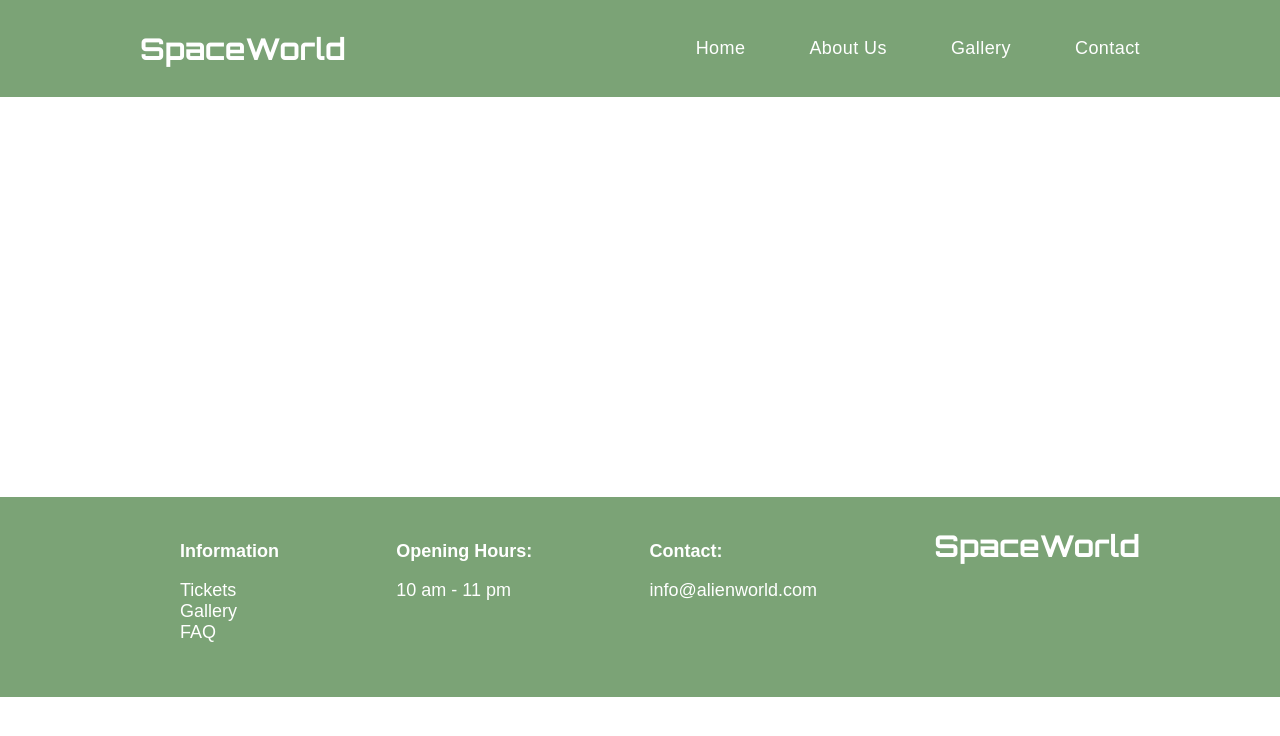
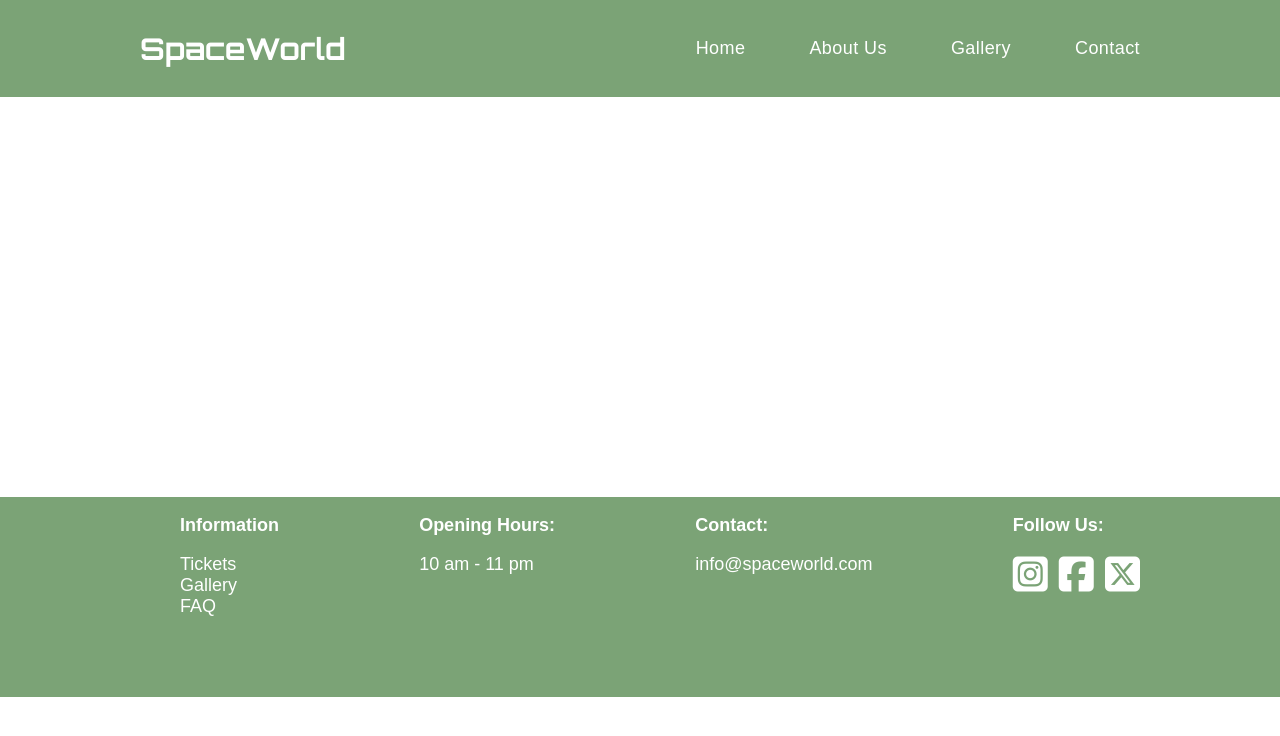
Before and after one commit to ssannejohansson/group, a plain HTML site: page index.html in a window 1280 px wide. Drawn offline with Linux system fonts and the light colour scheme; a web font is replaced by a local one.

Commit message:
footer update

```diff
--- a/index.html
+++ b/index.html
@@ -3,17 +3,20 @@
 <head>
     <meta charset="UTF-8">
     <meta name="viewport" content="width=device-width, initial-scale=1.0">
-    <title>Document</title>
+    <title>Footer 2</title>
 
     <link rel="preconnect" href="https://fonts.googleapis.com">
     <link rel="preconnect" href="https://fonts.gstatic.com" crossorigin>
     <link href="https://fonts.googleapis.com/css2?family=Caprasimo&family=Orbitron:wght@400..900&display=swap" rel="stylesheet">
+
+    <script src="https://kit.fontawesome.com/ad5c36405b.js" crossorigin="anonymous"></script>
+
     <link rel="stylesheet" href="styles/index.css">
+    <link rel="stylesheet" href="reset">
+</head>
 
-</head>
-<body>
-    <!--Header with logo and nav -->
-    <header>
+  <!-- Header with logo and nav-->
+   <header>
         <h3 class="logo__header">SpaceWorld</h3>
 
         <nav>
@@ -26,18 +29,18 @@
         </nav>
     </header>
 
-    <!--Own content-->
+<body>
+<main>
 
-    <main>
+<!-- First section -->
+    <section class="first__section">
+        <section class="first__wrapper">
 
-        <div class="own">
-        </div>
+</main>
 
-    </main>
-
-    <!--Footer-->
+<!-- Footer -->
     <footer>
-       <div class="footer__container">
+        <div class="footer__container">
             <section>
                 <ul class="footer__list">
                     <p class="footer__label">Information</p>
@@ -55,42 +58,21 @@
 
             <section>
                 <p class="footer__label">Contact:</p>
-                <p>info@alienworld.com
-                </p>
+                <p>info@spaceworld.com</p>
             </section>
 
-            <seciton>
-                <h3 class="logo__footer">SpaceWorld</h3>
-            </seciton>
+            <section>
+                <p class="footer__label">Follow Us:</p>
+                <section>
+                <p class="icons">
+                <i class="fa-brands fa-square-instagram"></i>
+                <i class="fa-brands fa-square-facebook"></i>
+                <i class="fa-brands fa-square-x-twitter"></i></p>
+            </section>
+        </section>
+
         </div>
 
     </footer>
-
-
-    <!-- <container class="footer">
-        <section>
-            <img src="images/Logo.svg" class="logo" alt="Productly logo">
-        </section>
-
-        <section>
-            <ul class="footer__list">
-                <li><a href="#">About Us</a></li>
-                <li><a href="#">Blog</a></li>
-                <li><a href="#">Contact</a></li>
-                <li><a href="#">Fact</a></li>
-                <li><a href="#">Disclaimer</a></li>
-                <li><a href="#">Financing</a></li>
-                <li><a href="#">Privacy Policy</a></li>
-                <li><a href="#">Terms of Service</a></li>
-            </ul>
-        </section>
-
-        <section class="footer__right">
-            <div class="footer__rectangle"></div>
-            <button class="sign-up-now-footer">Sign up Now</button>
-        </section>
-    </container>
-</footer>-->
-
 </body>
 </html>
--- a/styles/index.css
+++ b/styles/index.css
@@ -78,11 +78,16 @@ header {
 
 /* Own content */
 
-.own {
-    width: 500px;
-    height: 400px;
+
+.first__section {
+    width: 100%;
+    min-height: 400px;
+    height: 100%;
+    background-color: #fff;
+    display: flex;
+    justify-content: space-evenly;
+    align-items: center;
 }
-
 
 
 
@@ -108,16 +113,30 @@ header {
     list-style: none;
 }
 
-.footer__list li a:hover {
-    color: #5A5274;
-    /* Have not decided on this, using purple for now */
+.footer__list li:hover {
+    transform: scale(1.1);
+    font-weight: bold;
+    cursor: pointer;
 }
+
 
 .footer__label {
     font-family: arial, sans-serif;
     font-weight: bold;
     font-size: 18px;
     color: #fff;
+}
+
+
+.icons {
+    margin: auto;
+font-size: 40px;
+color: #fff;
+}
+
+.fa-square-instagram:hover, .fa-square-facebook:hover, .fa-square-x-twitter:hover {
+    transform: scale(1.2);
+    cursor: pointer;
 }
 
 p {
@@ -127,12 +146,3 @@ p {
     line-height: 21px;
     color: #fff;
 }
-
-.logo__footer {
-    display: flex;
-    align-content: center;
-    font-family: "orbitron", serif;
-    font-weight: bold;
-    font-size: 30px;
-    color: #fff;
-}
```
